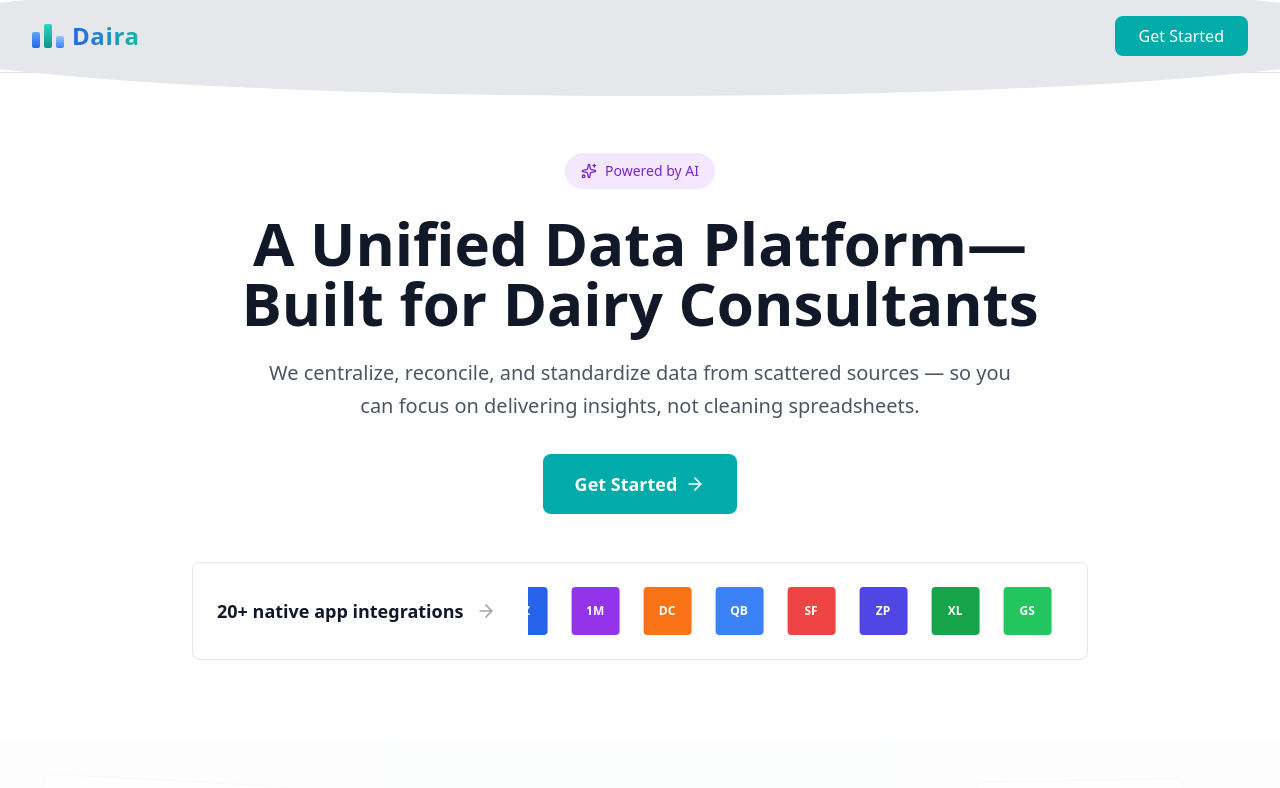
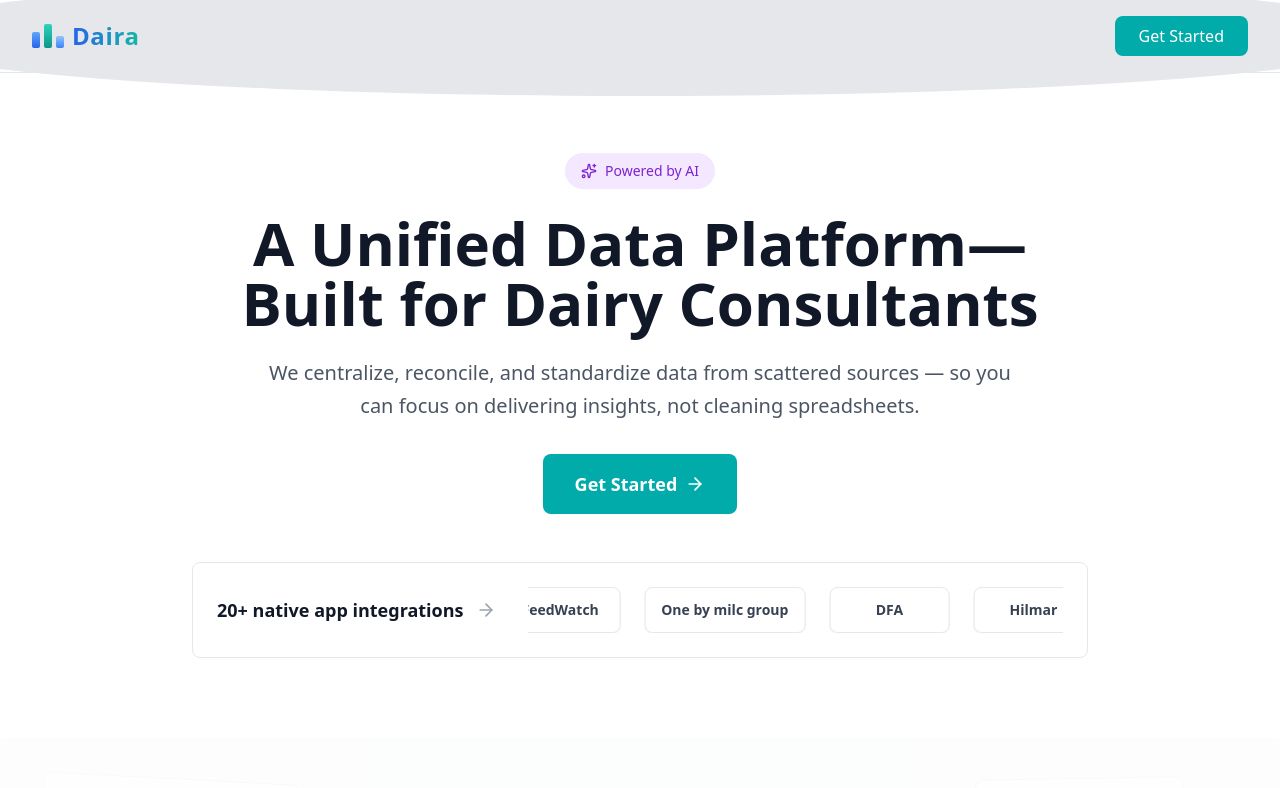
Before and after one commit to csong21/daira-landing-page, a React (Create React App) app: page / in a window 1280 px wide. Shown: the top 788 px of the page. Built offline with nearby package versions, Linux system fonts and the light colour scheme.

Commit message:
Change logo animation

```diff
--- a/src/App.js
+++ b/src/App.js
@@ -98,61 +98,26 @@ function Hero() {
                 <div
                   className="flex items-center gap-6"
                   style={{
-                    animation: 'slide 20s linear infinite',
-                    width: 'calc(200%)'
+                    animation: 'scroll 25s linear infinite',
+                    width: 'max-content'
                   }}
                 >
-                  {/* First set of logos */}
-                  <div className="w-12 h-12 bg-green-600 rounded flex items-center justify-center flex-shrink-0">
-                    <span className="text-white text-xs font-bold">XL</span>
-                  </div>
-                  <div className="w-12 h-12 bg-green-500 rounded flex items-center justify-center flex-shrink-0">
-                    <span className="text-white text-xs font-bold">GS</span>
-                  </div>
-                  <div className="w-12 h-12 bg-blue-600 rounded flex items-center justify-center flex-shrink-0">
-                    <span className="text-white text-xs font-bold">EZ</span>
-                  </div>
-                  <div className="w-12 h-12 bg-purple-600 rounded flex items-center justify-center flex-shrink-0">
-                    <span className="text-white text-xs font-bold">1M</span>
-                  </div>
-                  <div className="w-12 h-12 bg-orange-500 rounded flex items-center justify-center flex-shrink-0">
-                    <span className="text-white text-xs font-bold">DC</span>
-                  </div>
-                  <div className="w-12 h-12 bg-blue-500 rounded flex items-center justify-center flex-shrink-0">
-                    <span className="text-white text-xs font-bold">QB</span>
-                  </div>
-                  <div className="w-12 h-12 bg-red-500 rounded flex items-center justify-center flex-shrink-0">
-                    <span className="text-white text-xs font-bold">SF</span>
-                  </div>
-                  <div className="w-12 h-12 bg-indigo-600 rounded flex items-center justify-center flex-shrink-0">
-                    <span className="text-white text-xs font-bold">ZP</span>
-                  </div>
-
-                  {/* Duplicate set for seamless loop */}
-                  <div className="w-12 h-12 bg-green-600 rounded flex items-center justify-center flex-shrink-0">
-                    <span className="text-white text-xs font-bold">XL</span>
-                  </div>
-                  <div className="w-12 h-12 bg-green-500 rounded flex items-center justify-center flex-shrink-0">
-                    <span className="text-white text-xs font-bold">GS</span>
-                  </div>
-                  <div className="w-12 h-12 bg-blue-600 rounded flex items-center justify-center flex-shrink-0">
-                    <span className="text-white text-xs font-bold">EZ</span>
-                  </div>
-                  <div className="w-12 h-12 bg-purple-600 rounded flex items-center justify-center flex-shrink-0">
-                    <span className="text-white text-xs font-bold">1M</span>
-                  </div>
-                  <div className="w-12 h-12 bg-orange-500 rounded flex items-center justify-center flex-shrink-0">
-                    <span className="text-white text-xs font-bold">DC</span>
-                  </div>
-                  <div className="w-12 h-12 bg-blue-500 rounded flex items-center justify-center flex-shrink-0">
-                    <span className="text-white text-xs font-bold">QB</span>
-                  </div>
-                  <div className="w-12 h-12 bg-red-500 rounded flex items-center justify-center flex-shrink-0">
-                    <span className="text-white text-xs font-bold">SF</span>
-                  </div>
-                  <div className="w-12 h-12 bg-indigo-600 rounded flex items-center justify-center flex-shrink-0">
-                    <span className="text-white text-xs font-bold">ZP</span>
-                  </div>
+                  {/* All companies repeated 3 times for smooth loop */}
+                  {['DairyComp', 'EZfeed', 'FeedWatch', 'One by milc group', 'DFA', 'Hilmar', 'Milk Moovement', 'Land O\'Lakes'].map((company, index) => (
+                    <div key={`set1-${index}`} className="bg-white border border-gray-200 rounded-lg px-4 py-3 flex items-center justify-center flex-shrink-0 shadow-sm min-w-[120px]">
+                      <span className="text-gray-700 text-sm font-semibold">{company}</span>
+                    </div>
+                  ))}
+                  {['DairyComp', 'EZfeed', 'FeedWatch', 'One by milc group', 'DFA', 'Hilmar', 'Milk Moovement', 'Land O\'Lakes'].map((company, index) => (
+                    <div key={`set2-${index}`} className="bg-white border border-gray-200 rounded-lg px-4 py-3 flex items-center justify-center flex-shrink-0 shadow-sm min-w-[120px]">
+                      <span className="text-gray-700 text-sm font-semibold">{company}</span>
+                    </div>
+                  ))}
+                  {['DairyComp', 'EZfeed', 'FeedWatch', 'One by milc group', 'DFA', 'Hilmar', 'Milk Moovement', 'Land O\'Lakes'].map((company, index) => (
+                    <div key={`set3-${index}`} className="bg-white border border-gray-200 rounded-lg px-4 py-3 flex items-center justify-center flex-shrink-0 shadow-sm min-w-[120px]">
+                      <span className="text-gray-700 text-sm font-semibold">{company}</span>
+                    </div>
+                  ))}
                 </div>
               </div>
             </div>
@@ -160,12 +125,12 @@ function Hero() {
 
           {/* CSS Animation */}
           <style jsx>{`
-            @keyframes slide {
+            @keyframes scroll {
               0% {
                 transform: translateX(0);
               }
               100% {
-                transform: translateX(-50%);
+                transform: translateX(calc(-100% / 3));
               }
             }
           `}</style>
```
